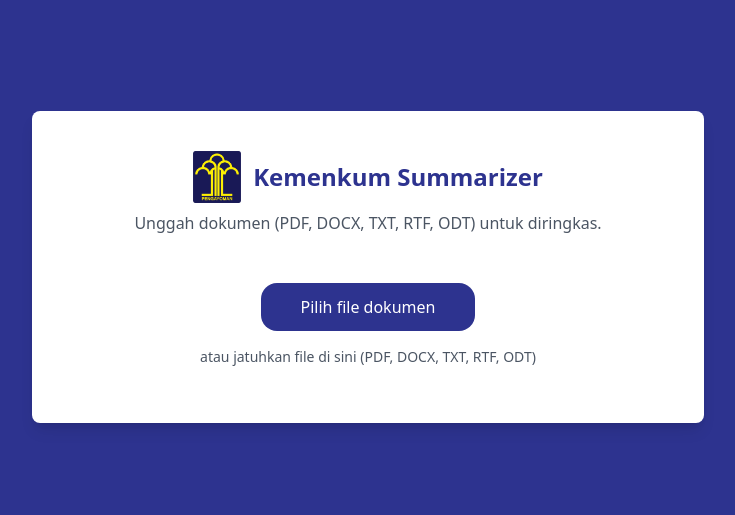
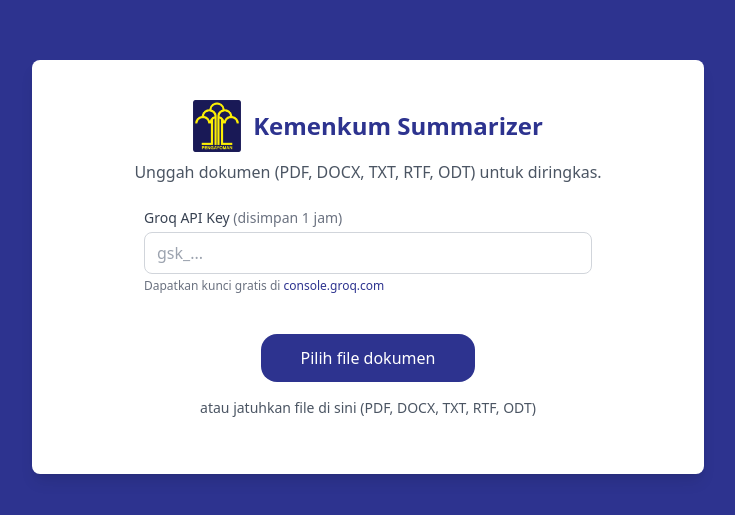
Before and after one commit to wilcentius-git/summarizer, a Next.js app: page / in a window 1280 px wide. Shown: the part 133-648 px from the top of the page, without its empty margins (272-1007 px from the left). Built offline with nearby package versions, Linux system fonts and the light colour scheme.

Commit message:
feat: user-provided Groq API key with 1-hour cache
- Add API key input field in UI
- Cache key in localStorage for 1 hour
- Remove .env.local requirement for Groq
- Update README for zero-config setup

```diff
--- a/app/api/summarize-meeting/route.ts
+++ b/app/api/summarize-meeting/route.ts
@@ -230,22 +230,19 @@
 
 export async function POST(request: NextRequest) {
   try {
-    const apiKey = process.env.GROQ_API_KEY;
-    if (!apiKey) {
-      return NextResponse.json(
-        {
-          error:
-            "Groq API key is not configured. Set GROQ_API_KEY in .env.local.",
-        },
-        { status: 500 }
-      );
-    }
-
     const formData = await request.formData();
+    const apiKey = (formData.get("groqApiKey") as string)?.trim();
     const file = formData.get("file");
     const leaderName = (formData.get("leaderName") as string)?.trim() ?? "";
     const leaderPosition =
       (formData.get("leaderPosition") as string)?.trim() ?? "";
+
+    if (!apiKey) {
+      return NextResponse.json(
+        { error: "Groq API key is required. Get one at https://console.groq.com" },
+        { status: 400 }
+      );
+    }
 
     if (!file || !(file instanceof Blob)) {
       return NextResponse.json(
--- a/app/api/summarize/route.ts
+++ b/app/api/summarize/route.ts
@@ -16,16 +16,16 @@
 
 export async function POST(request: NextRequest) {
   try {
-    const apiKey = process.env.GROQ_API_KEY;
+    const formData = await request.formData();
+    const apiKey = (formData.get("groqApiKey") as string)?.trim();
+    const file = formData.get("file");
+
     if (!apiKey) {
       return NextResponse.json(
-        { error: "Groq API key is not configured. Set GROQ_API_KEY in .env.local." },
-        { status: 500 }
+        { error: "Groq API key is required. Get one at https://console.groq.com" },
+        { status: 400 }
       );
     }
-
-    const formData = await request.formData();
-    const file = formData.get("file");
 
     if (!file || !(file instanceof Blob)) {
       return NextResponse.json(
--- a/app/page.tsx
+++ b/app/page.tsx
@@ -1,10 +1,13 @@
 "use client";
 
 import Image from "next/image";
-import { useCallback, useState } from "react";
+import { useCallback, useEffect, useState } from "react";
 import ReactMarkdown from "react-markdown";
 
 import kemenkumLogo from "@/assets/kemenkum_logo.png";
+
+const GROQ_API_KEY_CACHE_DURATION_MS = 60 * 60 * 1000; // 1 hour
+const GROQ_API_KEY_CACHE_KEY = "groqApiKeyCache";
 
 type MeetingPoint = {
   topic: string;
@@ -194,10 +197,39 @@
   size: number;
 };
 
+function loadCachedGroqApiKey(): string {
+  if (typeof window === "undefined") return "";
+  try {
+    const stored = localStorage.getItem(GROQ_API_KEY_CACHE_KEY);
+    if (!stored) return "";
+    const { key, expiresAt } = JSON.parse(stored) as { key?: string; expiresAt?: number };
+    if (key && expiresAt && Date.now() < expiresAt) return key;
+    localStorage.removeItem(GROQ_API_KEY_CACHE_KEY);
+  } catch {
+    localStorage.removeItem(GROQ_API_KEY_CACHE_KEY);
+  }
+  return "";
+}
+
+function saveGroqApiKeyToCache(key: string) {
+  if (typeof window === "undefined" || !key.trim()) return;
+  const cache = { key: key.trim(), expiresAt: Date.now() + GROQ_API_KEY_CACHE_DURATION_MS };
+  localStorage.setItem(GROQ_API_KEY_CACHE_KEY, JSON.stringify(cache));
+}
+
 export default function Home() {
+  const [groqApiKey, setGroqApiKey] = useState("");
   const [files, setFiles] = useState<FileItem[]>([]);
   const [dragActive, setDragActive] = useState(false);
   const [summarizeLoading, setSummarizeLoading] = useState<string | null>(null);
+
+  useEffect(() => {
+    setGroqApiKey(loadCachedGroqApiKey());
+  }, []);
+
+  useEffect(() => {
+    if (groqApiKey.trim()) saveGroqApiKeyToCache(groqApiKey);
+  }, [groqApiKey]);
   const [summary, setSummary] = useState<{
     fileId: string;
     fileName: string;
@@ -267,12 +299,19 @@
     [addFiles]
   );
 
-  const handleSummarize = useCallback(async (item: FileItem) => {
+  const handleSummarize = useCallback(
+    async (item: FileItem) => {
+      const key = groqApiKey.trim();
+      if (!key) {
+        setError("Masukkan Groq API key terlebih dahulu. Dapatkan di console.groq.com");
+        return;
+      }
       setError(null);
       setSummarizeLoading(item.id);
       try {
         const formData = new FormData();
         formData.append("file", item.file);
+        formData.append("groqApiKey", key);
         const res = await fetch("/api/summarize", {
           method: "POST",
           body: formData,
@@ -288,7 +327,9 @@
       } finally {
         setSummarizeLoading(null);
       }
-  }, []);
+    },
+    [groqApiKey]
+  );
 
   const copySummary = useCallback(() => {
     if (!summary?.text) return;
@@ -378,6 +419,11 @@
         setError("Nama wajib diisi.");
         return;
       }
+      const key = groqApiKey.trim();
+      if (!key) {
+        setError("Masukkan Groq API key terlebih dahulu. Dapatkan di console.groq.com");
+        return;
+      }
       setError(null);
       setMeetingLoading(item.id);
       try {
@@ -385,6 +431,7 @@
         formData.append("file", item.file);
         formData.append("leaderName", state.leaderName.trim());
         formData.append("leaderPosition", state.leaderPosition.trim());
+        formData.append("groqApiKey", key);
         const res = await fetch("/api/summarize-meeting", {
           method: "POST",
           body: formData,
@@ -410,7 +457,7 @@
         setMeetingLoading(null);
       }
     },
-    [meetingModalState, files]
+    [meetingModalState, files, groqApiKey]
   );
 
   const formatSize = (bytes: number) => {
@@ -430,9 +477,34 @@
           <Image src={kemenkumLogo} alt="Kemenkum" width={48} height={48} />
           <h1 className="text-2xl font-bold text-kemenkum-blue">Kemenkum Summarizer</h1>
         </div>
-        <p className="text-gray-600 mb-8">
+        <p className="text-gray-600 mb-6">
           Unggah dokumen (PDF, DOCX, TXT, RTF, ODT) untuk diringkas.
         </p>
+
+        <div className="w-full max-w-md mx-auto mb-6 text-left">
+          <label htmlFor="groq-api-key" className="block text-sm font-medium text-gray-700 mb-1">
+            Groq API Key <span className="text-gray-500">(disimpan 1 jam)</span>
+          </label>
+          <input
+            id="groq-api-key"
+            type="password"
+            value={groqApiKey}
+            onChange={(e) => setGroqApiKey(e.target.value)}
+            placeholder="gsk_..."
+            className="w-full rounded-lg border border-gray-300 px-3 py-2 text-gray-900 placeholder-gray-400 focus:border-kemenkum-blue focus:outline-none focus:ring-1 focus:ring-kemenkum-blue"
+          />
+          <p className="mt-1 text-xs text-gray-500">
+            Dapatkan kunci gratis di{" "}
+            <a
+              href="https://console.groq.com"
+              target="_blank"
+              rel="noopener noreferrer"
+              className="text-kemenkum-blue hover:underline"
+            >
+              console.groq.com
+            </a>
+          </p>
+        </div>
 
         <div
           onDragEnter={handleDrag}
--- a/package.json
+++ b/package.json
@@ -1,6 +1,6 @@
 {
   "name": "summarizer",
-  "version": "0.8.0",
+  "version": "0.9.0",
   "private": true,
   "scripts": {
     "dev": "next dev",
```
Also changed, not shown: 1 other file (tests, documents, lock files or other folders). Lines whose indentation alone changed are shown as unchanged.
